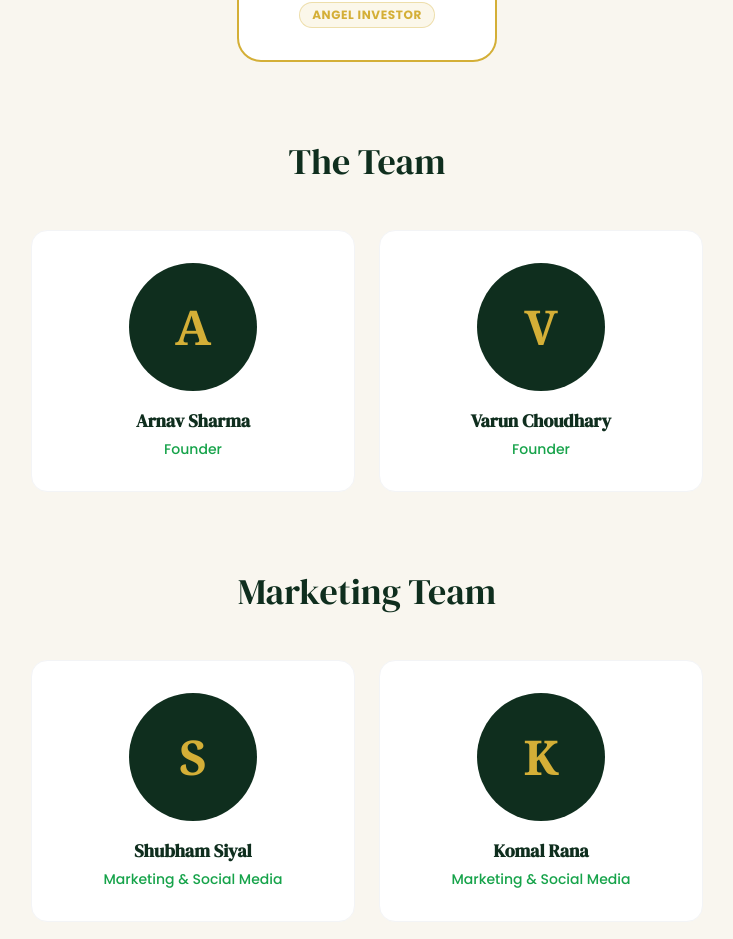
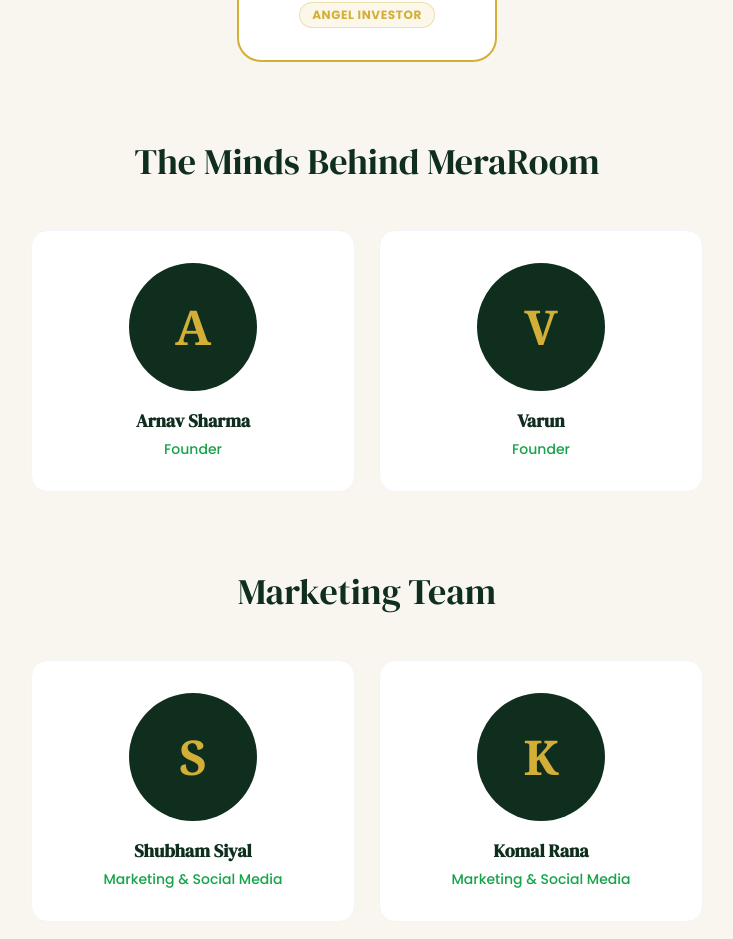
Before and after one commit to Arnav-Sharma437/MeraRoom, a Next.js app: page /about in a window 1280 px wide. Shown: the part 1414-2353 px from the top of the page, without its empty margins (273-1006 px from the left). Built offline with nearby package versions, Linux system fonts and the light colour scheme; no server answers; the database is empty.

Commit message:
Update page.tsx

```diff
--- a/app/(public)/about/page.tsx
+++ b/app/(public)/about/page.tsx
@@ -26,7 +26,7 @@
     image: null as string | null,
   },
   {
-    name: 'Varun Choudhary',
+    name: 'Varun',
     role: 'Founder',
     category: 'core' as const,
     image: null as string | null,
@@ -240,7 +240,7 @@
               variants={fadeInUp}
               className="font-display text-3xl sm:text-4xl text-center text-[#0F2E1E] dark:text-white mb-12"
             >
-              The Team
+              The Minds Behind MeraRoom
             </motion.h2>
 
             <div className="grid grid-cols-1 sm:grid-cols-2 gap-6 max-w-2xl mx-auto">
```
